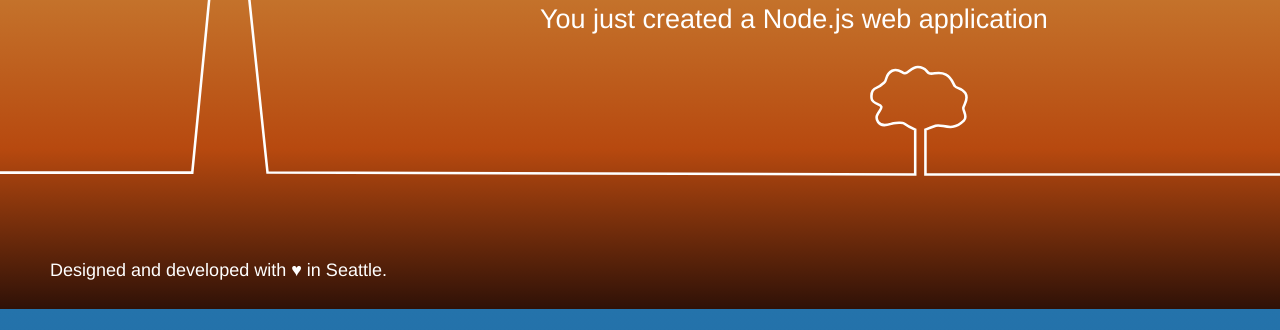
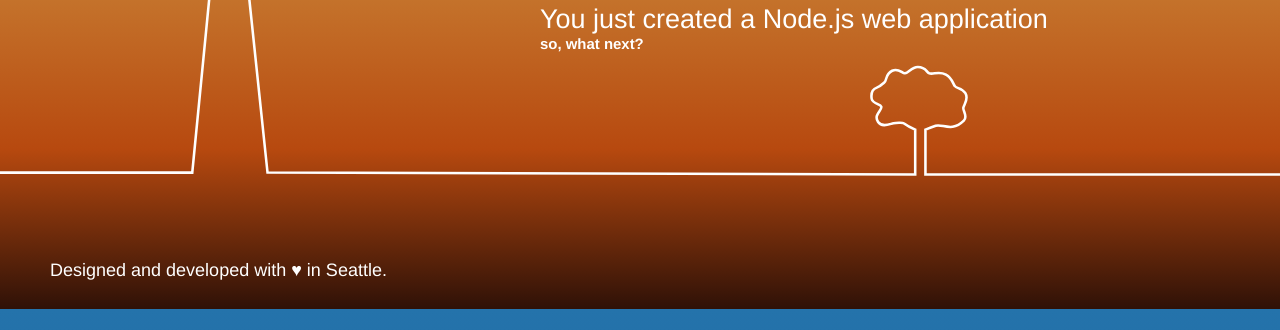
Before and after one commit to testing2296/Test22, a website: page public/index.html in a window 1280 px wide. Shown: the part 491-821 px from the top of the page. Drawn offline with Linux system fonts and the light colour scheme.

Commit message:
Update index.html
Casual commit-6

```diff
--- a/public/index.html
+++ b/public/index.html
@@ -63,6 +63,7 @@
             <div class="text">
                 <h1>Hello,you made it so far!! Congratulations!</h1>
                 <h2>You just created a Node.js web application</h2>
+                <h5>so, what next?</h5>
             </div>
         </div>
     </div>
```
